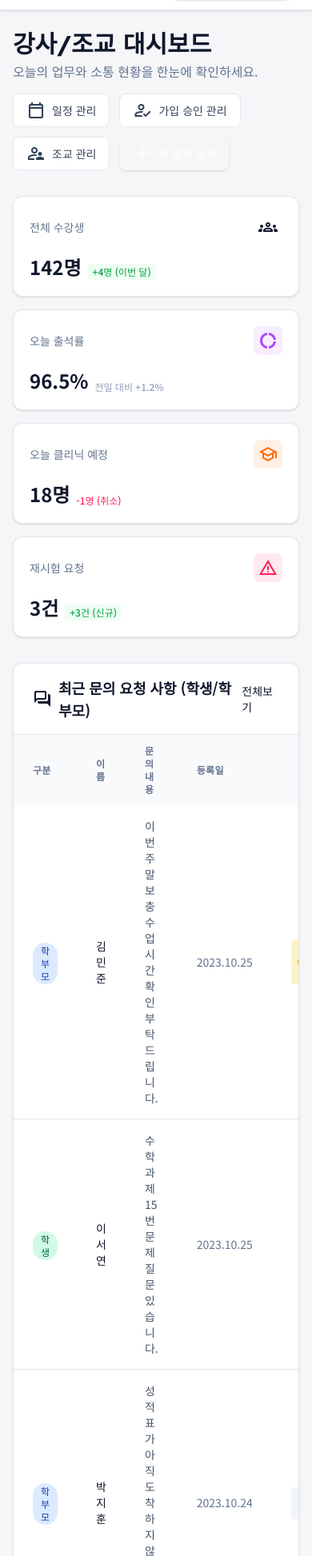
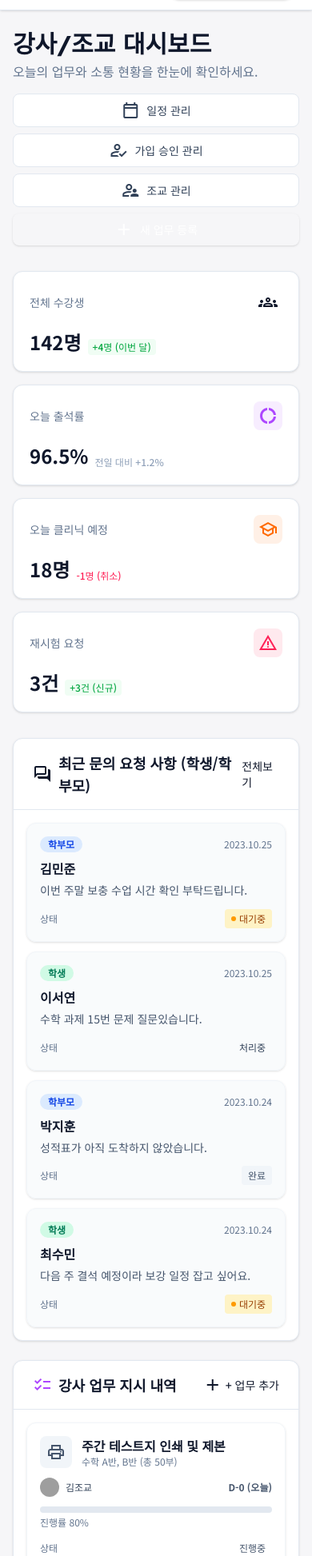
Before and after one commit to p-changki/app-test, a Next.js app: page /dashboard in a window 390 px wide. Shown: the part 54-2000 px from the top of the page at 80% size. Built offline with nearby package versions, Linux system fonts and the light colour scheme; grey boxes are pictures that could not be loaded.

Commit message:
chore: 페이지 css 업데이트

```diff
--- a/app/(app)/dashboard/page.tsx
+++ b/app/(app)/dashboard/page.tsx
@@ -230,24 +230,24 @@ function PageHero() {
           오늘의 업무와 소통 현황을 한눈에 확인하세요.
         </p>
       </div>
-      <div className="flex flex-wrap gap-3">
+      <div className="flex w-full flex-col gap-2 sm:flex-row sm:flex-wrap md:w-auto md:justify-end">
         <Link
           href="/schedule-management"
-          className="flex items-center gap-2 rounded-lg border border-slate-200 bg-white px-4 py-2 text-sm font-medium text-slate-700 transition hover:bg-slate-50 dark:border-slate-700 dark:bg-[#1a2632] dark:text-slate-200 dark:hover:bg-slate-800"
+          className="flex w-full items-center justify-center gap-2 rounded-lg border border-slate-200 bg-white px-4 py-2 text-sm font-medium text-slate-700 transition hover:bg-slate-50 dark:border-slate-700 dark:bg-[#1a2632] dark:text-slate-200 dark:hover:bg-slate-800 sm:w-auto"
         >
           <span className={iconClass("text-[20px]")}>calendar_today</span>
           일정 관리
         </Link>
         <Link
           href="/assistant-approvals"
-          className="flex items-center gap-2 rounded-lg border border-slate-200 bg-white px-4 py-2 text-sm font-medium text-slate-700 transition hover:bg-slate-50 dark:border-slate-700 dark:bg-[#1a2632] dark:text-slate-200 dark:hover:bg-slate-800"
+          className="flex w-full items-center justify-center gap-2 rounded-lg border border-slate-200 bg-white px-4 py-2 text-sm font-medium text-slate-700 transition hover:bg-slate-50 dark:border-slate-700 dark:bg-[#1a2632] dark:text-slate-200 dark:hover:bg-slate-800 sm:w-auto"
         >
           <span className={iconClass("text-[20px]")}>how_to_reg</span>
           가입 승인 관리
         </Link>
         <Link
           href="/assistant-management"
-          className="flex items-center gap-2 rounded-lg border border-slate-200 bg-white px-4 py-2 text-sm font-medium text-slate-700 transition hover:bg-slate-50 dark:border-slate-700 dark:bg-[#1a2632] dark:text-slate-200 dark:hover:bg-slate-800"
+          className="flex w-full items-center justify-center gap-2 rounded-lg border border-slate-200 bg-white px-4 py-2 text-sm font-medium text-slate-700 transition hover:bg-slate-50 dark:border-slate-700 dark:bg-[#1a2632] dark:text-slate-200 dark:hover:bg-slate-800 sm:w-auto"
         >
           <span className={iconClass("text-[20px]")}>supervisor_account</span>
           조교 관리
@@ -256,6 +256,7 @@ function PageHero() {
           variant="primary"
           buttonLabel="새 업무 등록"
           icon="add"
+          className="w-full justify-center sm:w-auto"
         />
       </div>
     </div>
@@ -323,6 +324,7 @@ function InquiryTable() {
           전체보기
         </a>
       </header>
+      <div className="hidden md:block">
         <div className="custom-scrollbar overflow-x-auto">
           <table className="w-full border-collapse text-left">
             <thead>
@@ -362,12 +364,48 @@ function InquiryTable() {
                     {row.date}
                   </td>
                   <td className="px-6 py-4 text-right">
-                  <StatusBadge label={row.status} variant={row.statusVariant} />
+                    <StatusBadge
+                      label={row.status}
+                      variant={row.statusVariant}
+                    />
                   </td>
                 </tr>
               ))}
             </tbody>
           </table>
+        </div>
+      </div>
+      <div className="space-y-3 px-4 py-4 md:hidden">
+        {inquiryRows.map((row) => (
+          <div
+            key={`${row.name}-${row.date}-mobile`}
+            className="rounded-xl border border-slate-100 bg-slate-50/80 p-4 text-sm text-slate-700 shadow-sm dark:border-slate-700 dark:bg-slate-900/40 dark:text-slate-200"
+          >
+            <div className="flex items-center justify-between text-xs text-slate-500">
+              <span
+                className={cn(
+                  "inline-flex items-center rounded-full px-2.5 py-0.5 font-semibold",
+                  row.type === "학생"
+                    ? "bg-emerald-100 text-emerald-700 dark:bg-emerald-900/30 dark:text-emerald-200"
+                    : "bg-blue-100 text-blue-700 dark:bg-blue-900/30 dark:text-blue-200"
+                )}
+              >
+                {row.type}
+              </span>
+              <span>{row.date}</span>
+            </div>
+            <p className="mt-2 text-base font-semibold text-slate-900 dark:text-white">
+              {row.name}
+            </p>
+            <p className="mt-1 text-sm leading-relaxed text-slate-600 dark:text-slate-300">
+              {row.message}
+            </p>
+            <div className="mt-3 flex items-center justify-between">
+              <span className="text-xs text-slate-500">상태</span>
+              <StatusBadge label={row.status} variant={row.statusVariant} />
+            </div>
+          </div>
+        ))}
       </div>
     </section>
   );
@@ -385,6 +423,7 @@ function TaskTable() {
         </div>
         <DashboardTaskAssignmentModal buttonLabel="+ 업무 추가" icon="add" />
       </header>
+      <div className="hidden md:block">
         <div className="custom-scrollbar overflow-x-auto">
           <table className="w-full border-collapse text-left">
             <thead>
@@ -414,7 +453,9 @@ function TaskTable() {
                           <p className="text-sm font-medium text-slate-900 dark:text-white">
                             {row.title}
                           </p>
-                        <p className="text-xs text-slate-500">{row.subTitle}</p>
+                          <p className="text-xs text-slate-500">
+                            {row.subTitle}
+                          </p>
                         </div>
                       </div>
                     </TaskDetailModal>
@@ -442,12 +483,68 @@ function TaskTable() {
                     </div>
                   </td>
                   <td className="px-6 py-4 text-right">
-                  <StatusBadge label={row.status} variant={row.statusVariant} />
+                    <StatusBadge
+                      label={row.status}
+                      variant={row.statusVariant}
+                    />
                   </td>
                 </tr>
               ))}
             </tbody>
           </table>
+        </div>
+      </div>
+      <div className="space-y-3 px-4 py-4 md:hidden">
+        {taskRows.map((row) => (
+          <TaskDetailModal
+            key={`${row.title}-mobile`}
+            task={row}
+            triggerClassName="rounded-xl border border-slate-100 bg-slate-50/80 p-4 text-left shadow-sm dark:border-slate-700 dark:bg-slate-900/40"
+          >
+            <div className="flex flex-col gap-3 text-sm text-slate-600 dark:text-slate-300">
+              <div className="flex items-center gap-3">
+                <div className="flex size-10 items-center justify-center rounded-lg bg-slate-100 text-slate-600 dark:bg-slate-800 dark:text-slate-200">
+                  <span className={iconClass("text-[20px]")}>{row.icon}</span>
+                </div>
+                <div>
+                  <p className="text-base font-semibold text-slate-900 dark:text-white">
+                    {row.title}
+                  </p>
+                  <p className="text-xs text-slate-500">{row.subTitle}</p>
+                </div>
+              </div>
+              <div className="flex items-center justify-between text-xs text-slate-500">
+                <div className="flex items-center gap-2">
+                  <div
+                    className="size-6 rounded-full bg-cover bg-center"
+                    style={{ backgroundImage: `url(${row.avatar})` }}
+                  />
+                  <span className="font-medium text-slate-700 dark:text-slate-200">
+                    {row.ta}
+                  </span>
+                </div>
+                <span className="font-semibold text-slate-600 dark:text-slate-300">
+                  {row.due}
+                </span>
+              </div>
+              <div>
+                <div className="h-2 rounded-full bg-slate-200 dark:bg-slate-800">
+                  <div
+                    className="h-2 rounded-full bg-primary"
+                    style={{ width: `${row.progress}%` }}
+                  />
+                </div>
+                <p className="mt-1 text-xs text-slate-500">
+                  진행률 {row.progress}%
+                </p>
+              </div>
+              <div className="flex items-center justify-between">
+                <span className="text-xs text-slate-500">상태</span>
+                <StatusBadge label={row.status} variant={row.statusVariant} />
+              </div>
+            </div>
+          </TaskDetailModal>
+        ))}
       </div>
     </section>
   );
```
Lines whose indentation alone changed are shown as unchanged.
